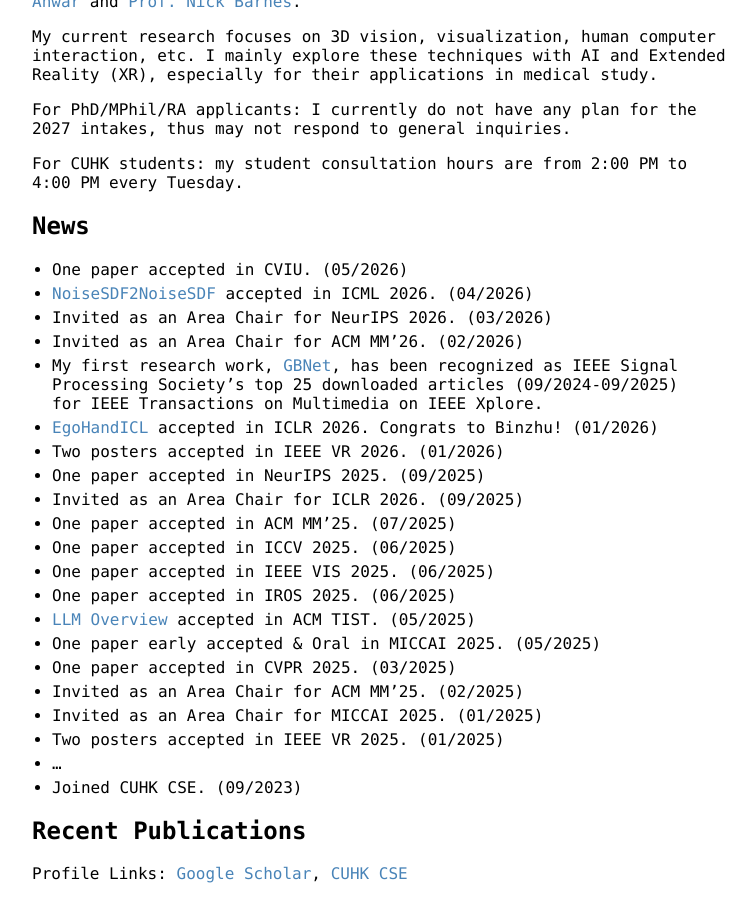
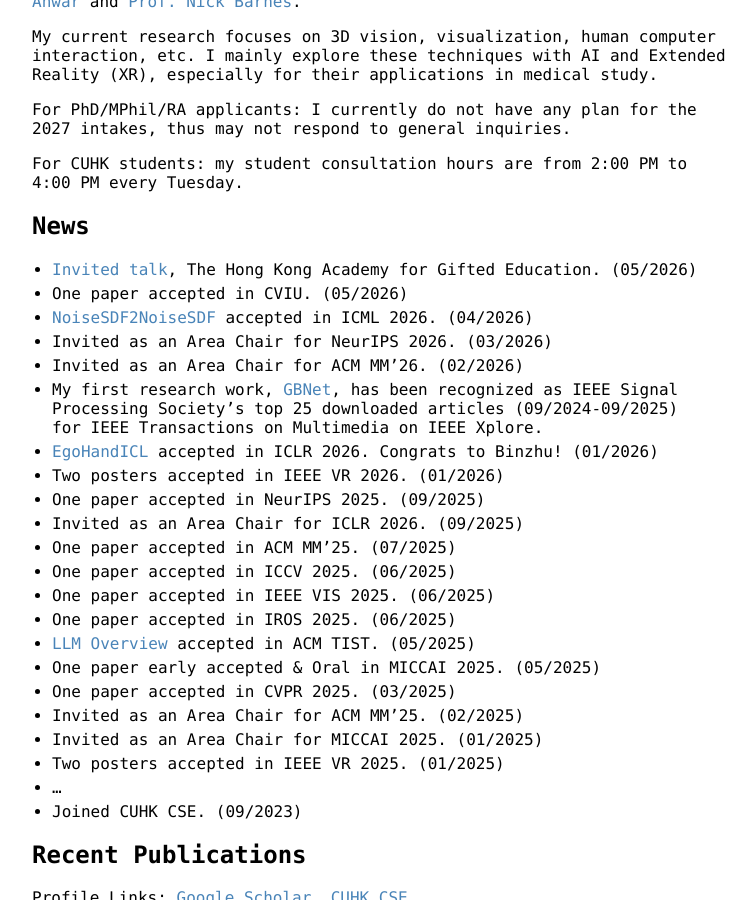
Before and after one commit to ShiQiu0419/ShiQiu0419.github.io, a Jekyll site: the page built from index.md, in a window 1280 px wide and 900 px high, scrolled down 305 px. Shown: the whole window, without its empty margins (258-1014 px from the left). Built offline with Jekyll 4.4.1, drawn with Linux system fonts in a browser that asks for light colours; our own code applies the rules of GitHub Pages for plain Markdown files.

Commit message:
Update index.md

```diff
--- a/index.md
+++ b/index.md
@@ -14,6 +14,7 @@
 For CUHK students: my student consultation hours are from 2:00 PM to 4:00 PM every Tuesday.
 
 ## News
+* [Invited talk](https://hkage.org.hk/flyer/6617_E2CSC001T_en.pdf), The Hong Kong Academy for Gifted Education. (05/2026)
 * One paper accepted in CVIU. (05/2026)
 * [NoiseSDF2NoiseSDF](https://arxiv.org/abs/2507.13595) accepted in ICML 2026. (04/2026)
 * Invited as an Area Chair for NeurIPS 2026. (03/2026)
```
